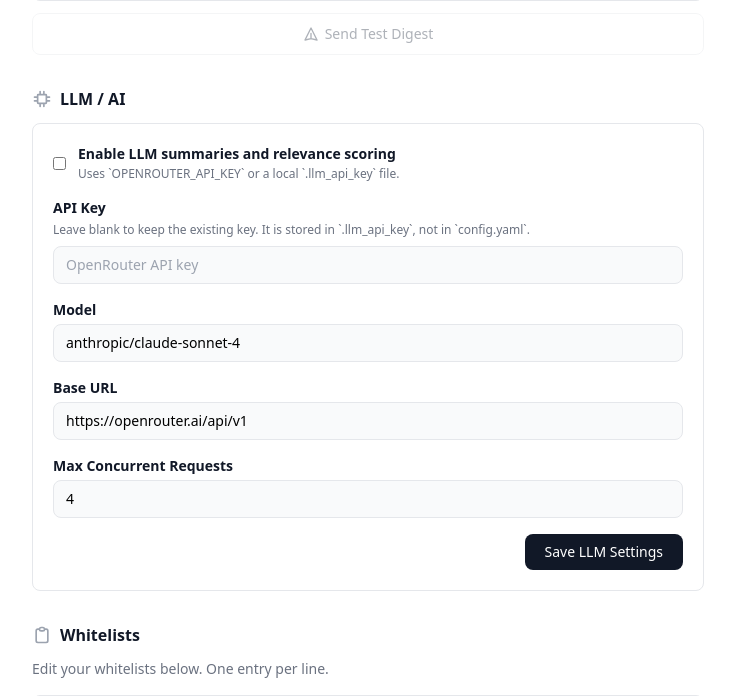
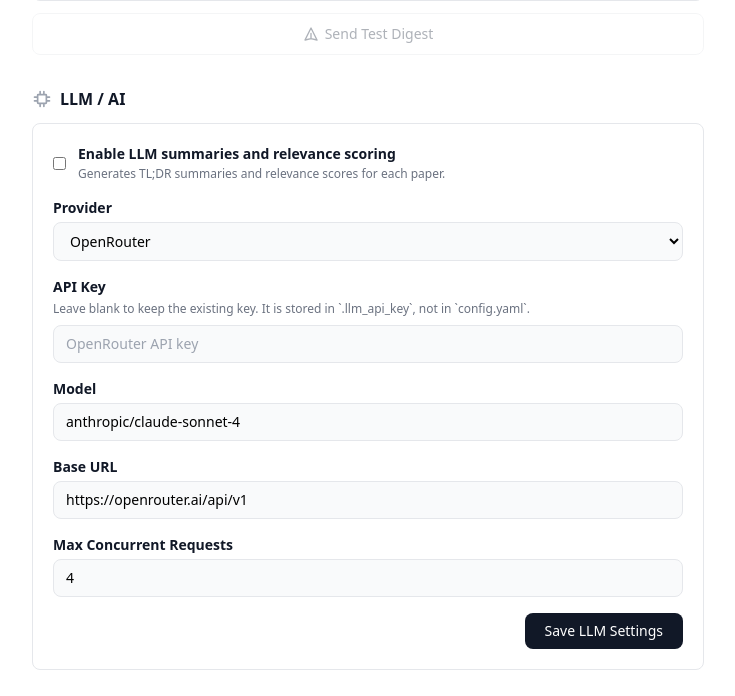
Before and after one commit to rafico/cv_arxiv-scraper, a Flask app: page /settings in a window 1280 px wide. Shown: the part 802-1498 px from the top of the page, without its empty margins (0-735 px from the left). Run offline with Flask 3, Linux system fonts and the light colour scheme; some libraries are stand-ins or nearby versions.

Commit message:
Feat: Add Ollama as local LLM provider alternative
Support running summaries and relevance scoring via a local Ollama
instance instead of OpenRouter, avoiding the need for an external API key.

Co-Authored-By: Claude Opus 4.6 <noreply@anthropic.com>

```diff
--- a/app/__init__.py
+++ b/app/__init__.py
@@ -85,7 +85,11 @@ def _validate_config(config: dict, *, config_path: Path | None = None) -> None:
     except (TypeError, ValueError):
         raise ValueError("'llm.max_concurrent' must be a positive integer") from None
 
-    if llm.get("enabled") and not _llm_api_key_available(config_path):
+    provider = llm.get("provider", "openrouter")
+    if provider not in ("openrouter", "ollama"):
+        raise ValueError(f"'llm.provider' must be 'openrouter' or 'ollama', got '{provider}'")
+
+    if llm.get("enabled") and provider != "ollama" and not _llm_api_key_available(config_path):
         raise ValueError(
             "LLM is enabled but no API key was found via OPENROUTER_API_KEY or .llm_api_key"
         )
--- a/app/routes/settings.py
+++ b/app/routes/settings.py
@@ -69,6 +69,7 @@ def _build_llm_view_model(config: dict) -> dict:
     llm_cfg = config.get("llm", {})
     return {
         "enabled": bool(llm_cfg.get("enabled", False)),
+        "provider": llm_cfg.get("provider", "openrouter"),
         "model": llm_cfg.get("model", "anthropic/claude-sonnet-4"),
         "base_url": llm_cfg.get("base_url", "https://openrouter.ai/api/v1"),
         "max_concurrent": int(llm_cfg.get("max_concurrent", 4) or 4),
@@ -157,10 +158,20 @@ def save_llm_settings():
     config_path = Path(current_app.config["CONFIG_PATH"])
     key_path = Path(current_app.config["LLM_KEY_PATH"])
     enabled = request.form.get("llm_enabled") == "on"
-    model = request.form.get("llm_model", "anthropic/claude-sonnet-4").strip()
-    base_url = request.form.get("llm_base_url", "https://openrouter.ai/api/v1").strip()
+    provider = request.form.get("llm_provider", "openrouter").strip()
+    if provider not in ("openrouter", "ollama"):
+        provider = "openrouter"
+    model = request.form.get("llm_model", "").strip()
+    base_url = request.form.get("llm_base_url", "").strip()
     max_concurrent_raw = request.form.get("llm_max_concurrent", "4").strip()
     api_key = request.form.get("llm_api_key", "").strip()
+
+    if provider == "ollama":
+        model = model or "llama3"
+        base_url = base_url or "http://localhost:11434/v1"
+    else:
+        model = model or "anthropic/claude-sonnet-4"
+        base_url = base_url or "https://openrouter.ai/api/v1"
 
     try:
         max_concurrent = max(1, int(max_concurrent_raw or "4"))
@@ -173,12 +184,13 @@ def save_llm_settings():
 
     full_config["llm"] = {
         "enabled": enabled,
-        "model": model or "anthropic/claude-sonnet-4",
-        "base_url": base_url or "https://openrouter.ai/api/v1",
+        "provider": provider,
+        "model": model,
+        "base_url": base_url,
         "max_concurrent": max_concurrent,
     }
 
-    if api_key and api_key != _LLM_MASK_VALUE:
+    if provider != "ollama" and api_key and api_key != _LLM_MASK_VALUE:
         write_api_key(api_key, key_path)
 
     try:
--- a/app/templates/settings.html
+++ b/app/templates/settings.html
@@ -153,11 +153,22 @@
                                class="rounded border-gray-300 text-gray-900 focus:ring-gray-900">
                         <span>
                             <span class="block text-sm font-semibold text-gray-900">Enable LLM summaries and relevance scoring</span>
-                            <span class="block text-xs text-gray-500 mt-0.5">Uses `OPENROUTER_API_KEY` or a local `.llm_api_key` file.</span>
+                            <span class="block text-xs text-gray-500 mt-0.5">Generates TL;DR summaries and relevance scores for each paper.</span>
                         </span>
                     </label>
 
                     <div>
+                        <label for="llm_provider" class="block text-sm font-semibold text-gray-900 mb-1">Provider</label>
+                        <select name="llm_provider" id="llm_provider"
+                                class="w-full rounded-lg border-gray-200 border px-3 py-2 text-sm bg-gray-50
+                                       focus:ring-2 focus:ring-gray-900 focus:border-transparent focus:bg-white outline-none transition-colors">
+                            <option value="openrouter" {% if llm_config.provider == 'openrouter' %}selected{% endif %}>OpenRouter</option>
+                            <option value="ollama" {% if llm_config.provider == 'ollama' %}selected{% endif %}>Ollama (local)</option>
+                        </select>
+                        <p id="ollama-hint" class="text-xs text-gray-500 mt-1" style="display: none;">Make sure Ollama is running on localhost:11434.</p>
+                    </div>
+
+                    <div id="llm-api-key-group">
                         <label for="llm_api_key" class="block text-sm font-semibold text-gray-900 mb-1">API Key</label>
                         <p class="text-xs text-gray-500 mb-2">Leave blank to keep the existing key. It is stored in `.llm_api_key`, not in `config.yaml`.</p>
                         <input type="password" name="llm_api_key" id="llm_api_key"
@@ -268,6 +279,35 @@
         btn.textContent = "Saving...";
     });
 
+    (function() {
+        var providerSelect = document.getElementById("llm_provider");
+        var apiKeyGroup = document.getElementById("llm-api-key-group");
+        var ollamaHint = document.getElementById("ollama-hint");
+        var modelInput = document.getElementById("llm_model");
+        var baseUrlInput = document.getElementById("llm_base_url");
+
+        var defaults = {
+            openrouter: { model: "anthropic/claude-sonnet-4", base_url: "https://openrouter.ai/api/v1" },
+            ollama:     { model: "llama3", base_url: "http://localhost:11434/v1" }
+        };
+
+        function update() {
+            var isOllama = providerSelect.value === "ollama";
+            apiKeyGroup.style.display = isOllama ? "none" : "";
+            ollamaHint.style.display = isOllama ? "" : "none";
+        }
+
+        providerSelect.addEventListener("change", function() {
+            var prev = providerSelect.value === "ollama" ? "openrouter" : "ollama";
+            var nd = defaults[providerSelect.value];
+            if (modelInput.value === defaults[prev].model || !modelInput.value) modelInput.value = nd.model;
+            if (baseUrlInput.value === defaults[prev].base_url || !baseUrlInput.value) baseUrlInput.value = nd.base_url;
+            update();
+        });
+
+        update();
+    })();
+
     var testBtn = document.getElementById("test-digest-btn");
     if (testBtn && !testBtn.disabled) {
         testBtn.addEventListener("click", function () {
--- a/config.yaml
+++ b/config.yaml
@@ -13,6 +13,7 @@ scraper:
 
 llm:
   enabled: false
+  provider: "openrouter"
   model: "anthropic/claude-sonnet-4"
   base_url: "https://openrouter.ai/api/v1"
   max_concurrent: 4
```
Also changed, not shown: app/services/scrape_engine.py (+16 -7 lines), tests/helpers.py (+1 -0 lines), tests/test_settings.py (+54 -0 lines).
